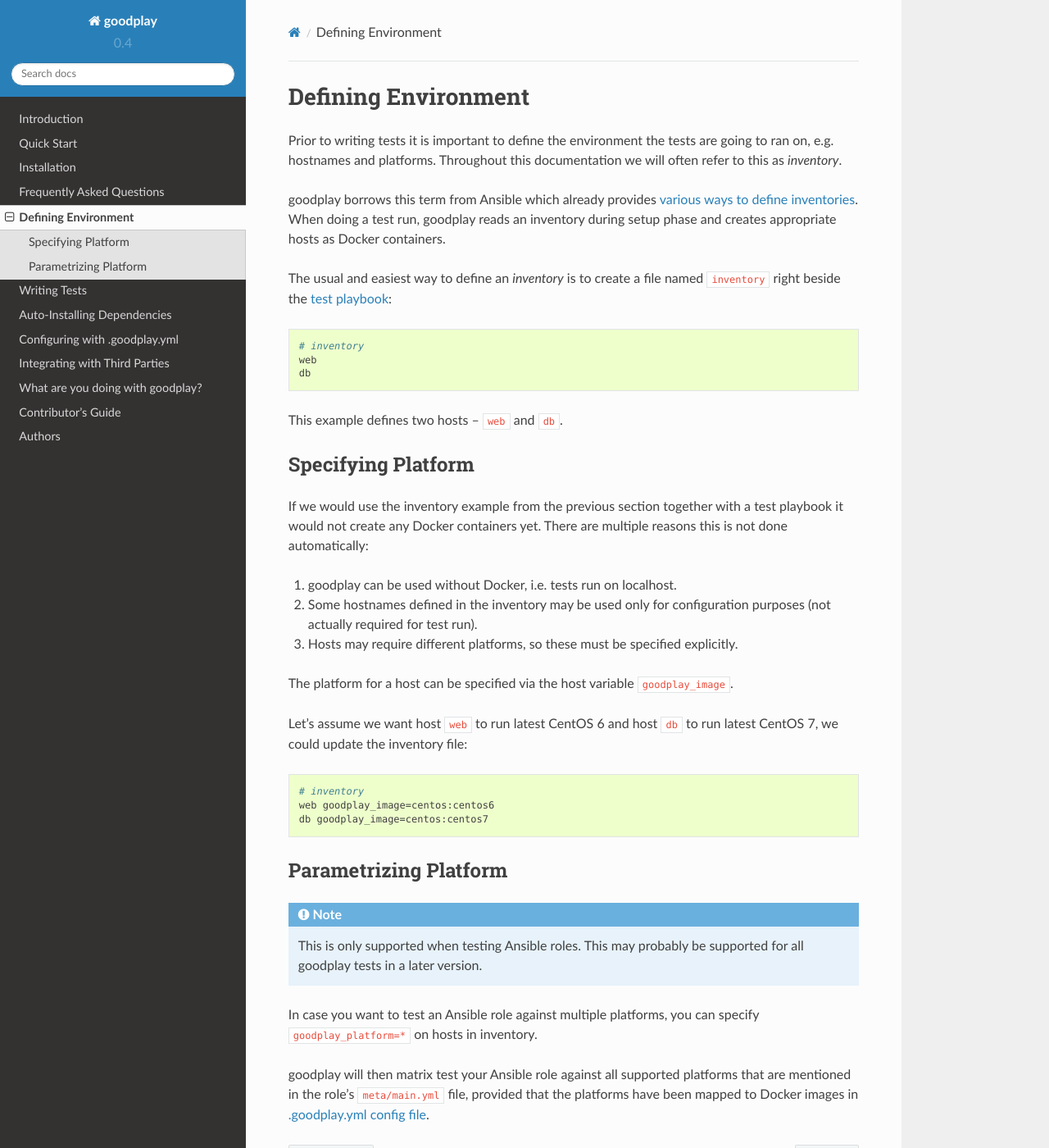
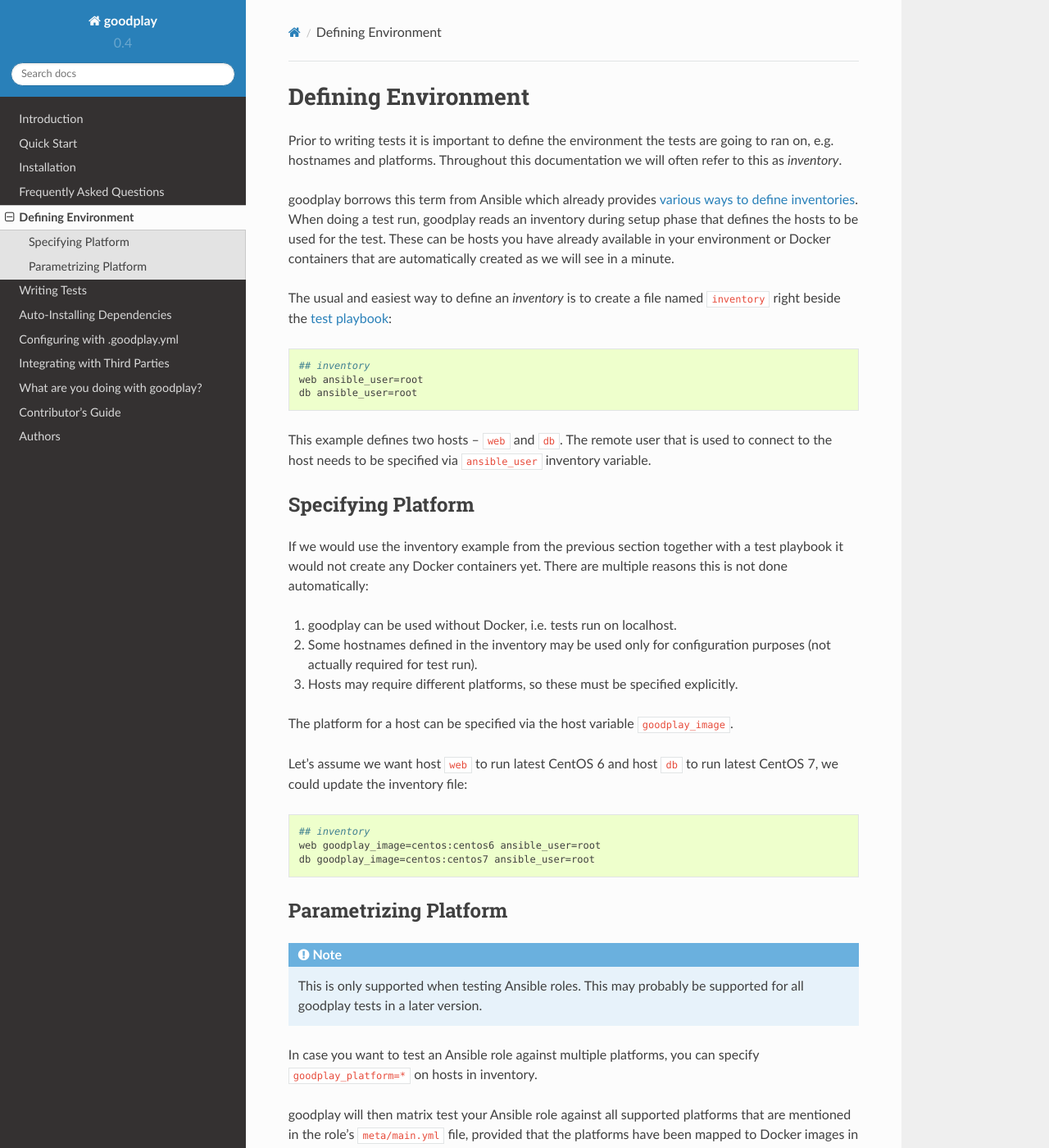
Before and after one commit to goodplay/goodplay, a Sphinx documentation site: the page built from docs/source/feature/inventory.rst, in a window 1280 px wide and 1400 px high. Shown: the whole window at 82% size. Built offline with Sphinx 7.4.7 and the Read the Docs theme 2.0.0, drawn with Linux system fonts in a browser that asks for light colours.

Commit message:
add missing ``ansible_user`` inventory variable in tests
Since Ansible 2.0 there is no default remote user defined anymore (prior to that it was the current user). Up to now this didn't occur as a problem as the ``ansible_user`` wasn't used with the docker connection plugin. But this behavior has been changed in recent ansible commit ``14dfad7``.

The goodplay documentation has been also updated to reflect the change.

```diff
--- a/docs/source/feature/config.rst
+++ b/docs/source/feature/config.rst
@@ -20,8 +20,7 @@
 
 .. code-block:: yaml
 
-   # .goodplay.yml
-   ---
+   ## .goodplay.yml
    platforms:
      - name: EL
        version: 6
--- a/docs/source/feature/integration.rst
+++ b/docs/source/feature/integration.rst
@@ -9,7 +9,7 @@
 
 .. code-block:: yaml
 
-   # .travis.yml
+   ## .travis.yml
    sudo: required
 
    language: python
--- a/docs/source/feature/inventory.rst
+++ b/docs/source/feature/inventory.rst
@@ -9,19 +9,23 @@
 
 goodplay borrows this term from Ansible which already provides
 `various ways to define inventories`_.
-When doing a test run, goodplay reads an inventory during setup phase and
-creates appropriate hosts as Docker containers.
+When doing a test run, goodplay reads an inventory during setup phase that
+defines the hosts to be used for the test.
+These can be hosts you have already available in your environment or Docker
+containers that are automatically created as we will see in a minute.
 
 The usual and easiest way to define an *inventory* is to create a file
 named ``inventory`` right beside the :ref:`test playbook <writing-test-playbook>`:
 
 .. code-block:: yaml
 
-   # inventory
-   web
-   db
+   ## inventory
+   web ansible_user=root
+   db ansible_user=root
 
 This example defines two hosts -- ``web`` and ``db``.
+The remote user that is used to connect to the host needs to be specified
+via ``ansible_user`` inventory variable.
 
 .. _`various ways to define inventories`: https://docs.ansible.com/ansible/intro_inventory.html
 
@@ -47,9 +51,9 @@
 
 .. code-block:: yaml
 
-   # inventory
-   web goodplay_image=centos:centos6
-   db goodplay_image=centos:centos7
+   ## inventory
+   web goodplay_image=centos:centos6 ansible_user=root
+   db goodplay_image=centos:centos7 ansible_user=root
 
 
 .. _`parametrizing-platform`:
```
Also changed, not shown: docs/source/feature/test-playbook.rst (+10 -14 lines), docs/source/user/quickstart.rst (+4 -6 lines), 1 other file.
